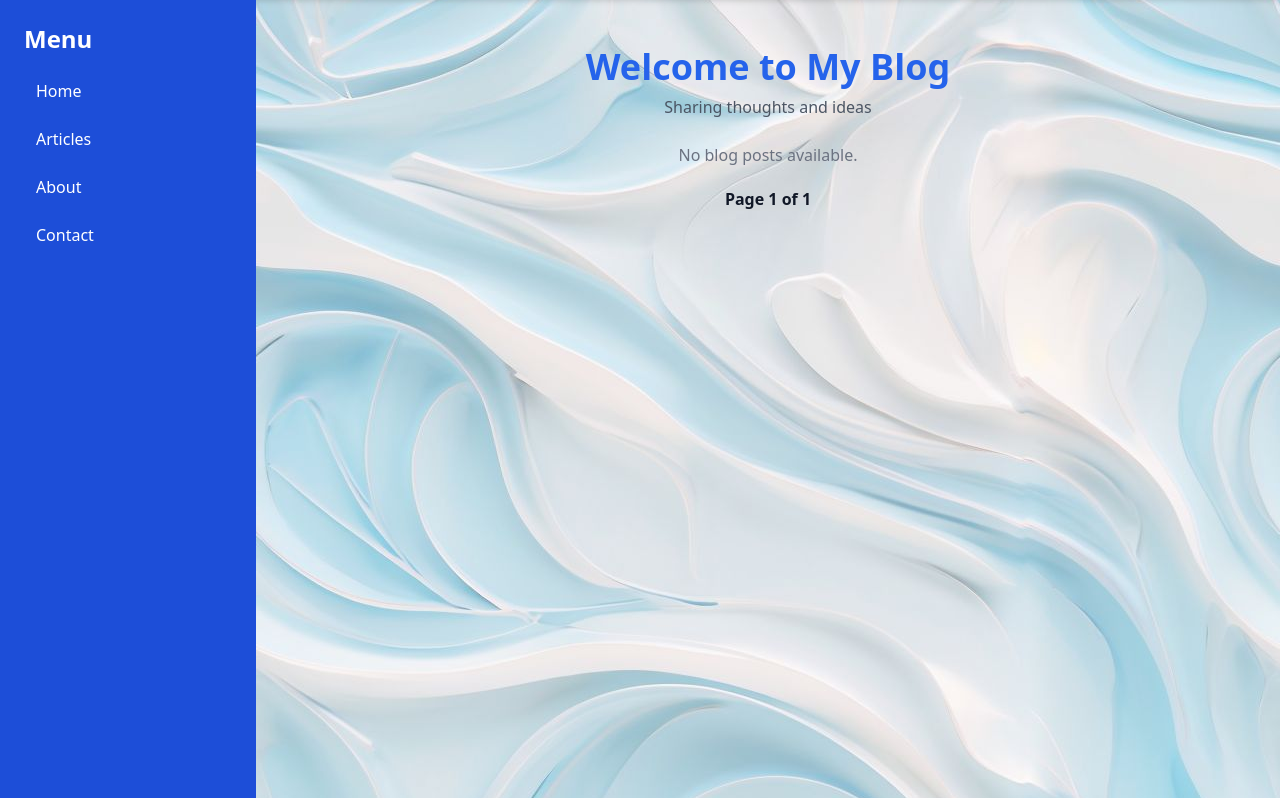
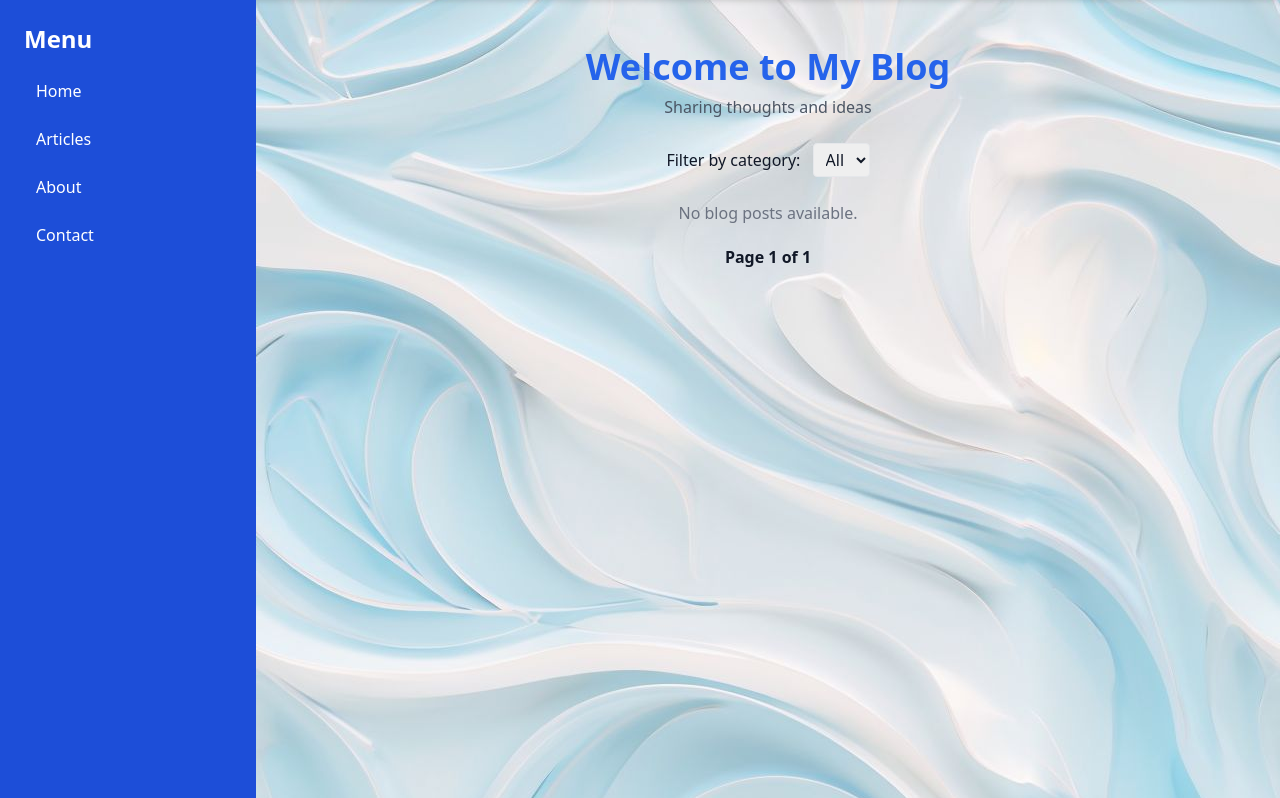
Before and after one commit to maishuji/tech_blog, a Django app: page /articles in a window 1280 px wide. Shown: the part 61-859 px from the top of the page. Run offline with Django 4.2, Linux system fonts and the light colour scheme; data that the repository does not hold is empty; some libraries are stand-ins or nearby versions.

Commit message:
Add filter for article categories

```diff
--- a/blog_heho/blog/templates/blog/blog_list.html
+++ b/blog_heho/blog/templates/blog/blog_list.html
@@ -7,6 +7,19 @@
     <h1 class="text-4xl font-bold text-blue-600">Welcome to My Blog</h1>
     <p class="text-gray-600 mt-2">Sharing thoughts and ideas</p>
 </header>
+
+<form method="get" class="mb-6 text-center">
+    <label for="category" class="mr-2">Filter by category:</label>
+    <select name="category" id="category" onchange="this.form.submit()" class="border rounded px-2 py-1">
+        <option value="">All</option>
+        {% for category in categories %}
+            <option value="{{ category.slug }}" {% if request.GET.category == category.slug %}selected{% endif %}>
+                {{ category.name }}
+            </option>
+        {% endfor %}
+    </select>
+</form>
+
 
 <div class="max-w-3xl mx-auto">
     {% if page_obj %}
--- a/blog_heho/blog/views.py
+++ b/blog_heho/blog/views.py
@@ -5,14 +5,20 @@ import markdown
 from django.core.paginator import Paginator
 from django.shortcuts import render, redirect, get_object_or_404
 from django.core.mail import send_mail
-from .models import BlogPost
+from .models import BlogPost, Tag
 from .forms import ContactForm, CommentForm
 
 def blog_list(request):
     '''
     List the blog posts
     '''
+    # Tag list
+    tags = Tag.objects.all()
     posts = BlogPost.objects.all()
+    selected_category = request.GET.get('category')
+    if selected_category:
+        posts = posts.filter(tags__slug=selected_category)
+
     # Pagination: Show 5 posts per page
     paginator = Paginator(posts, 5)
     page_number = request.GET.get('page')
@@ -22,7 +28,7 @@ def blog_list(request):
     for post in page_obj:
         post.title = markdown.markdown(post.title, extensions=["extra", "fenced_code", "toc"])
         post.content = markdown.markdown(post.content, extensions=["extra", "fenced_code", "toc"])
-    return render(request, 'blog/blog_list.html', {'page_obj': page_obj})
+    return render(request, 'blog/blog_list.html', {'page_obj': page_obj, 'categories': tags})
 
 def blog_detail_view(request, post_id):
     '''
```
Also changed, not shown: blog_heho/blog/models.py (+7 -0 lines), README.md.
